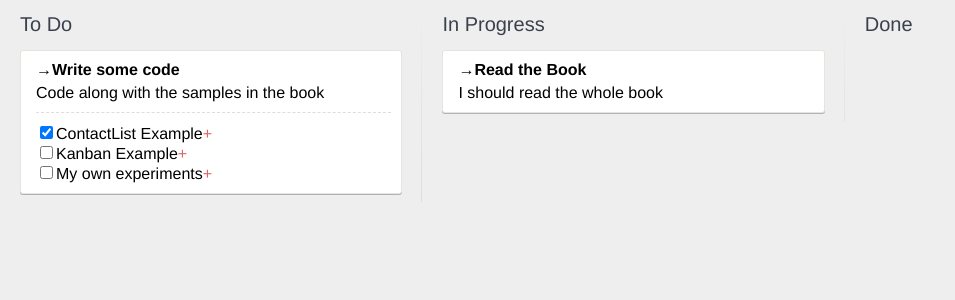
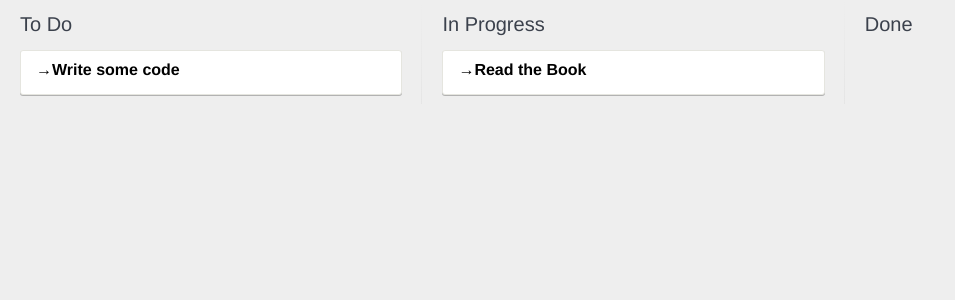
Before and after one commit to NelsonRock/react-todo-app, a React app: page / in a window 1280 px wide. Shown: the top 300 px of the page, without its empty margins (0-955 px from the left). Built offline with nearby package versions, Linux system fonts and the light colour scheme.

Commit message:
Adding state and event to Card component for showing tasks

```diff
--- a/Card.js
+++ b/Card.js
@@ -2,14 +2,29 @@ import React, { Component } from 'react';
 import CheckList from './CheckList';
 
 class Card extends Component {
+  constructor(){
+    super(...arguments);
+    this.state = {
+      showDetails: false,
+    }
+  }
+
+  showDetails(event){
+    event.preventDefault();
+    this.setState({showDetails: !this.state.showDetails})
+  }
+
   render(){
+    let cardDetais = this.state.showDetails ?
+    <div className="card__details">
+      {this.props.description}
+      <CheckList cardId={this.props.id} tasks={this.props.tasks} />
+    </div> : '';
+
     return(
       <div className="card">
-        <div className="card__title">{this.props.title}</div>
-        <div className="card__details">
-          {this.props.description}
-          <CheckList cardId={this.props.id} tasks={this.props.tasks} />
-        </div>
+        <div className="card__title" onClick={this.showDetails.bind(this)} >{this.props.title}</div>
+        {cardDetais}
       </div>
     );
   }
--- a/style.css
+++ b/style.css
@@ -76,7 +76,9 @@ content: '\2192';
 }
 
 .card__title--is-open:before {
-content: '';
+  display: inline-block;
+  width: 1em;
+  content: '\21D3';
 }
 
 .checklist__task:first-child {
```
